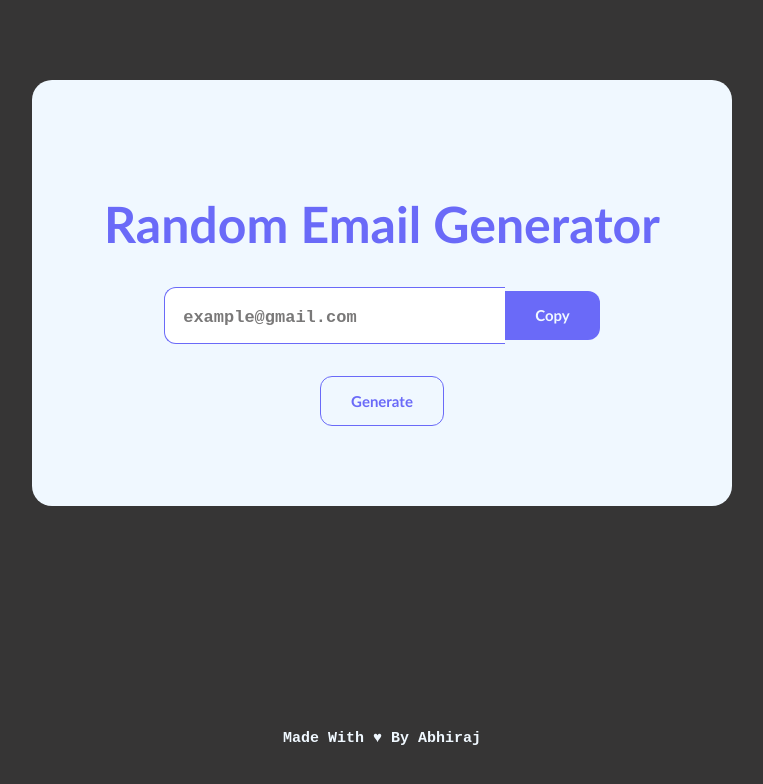
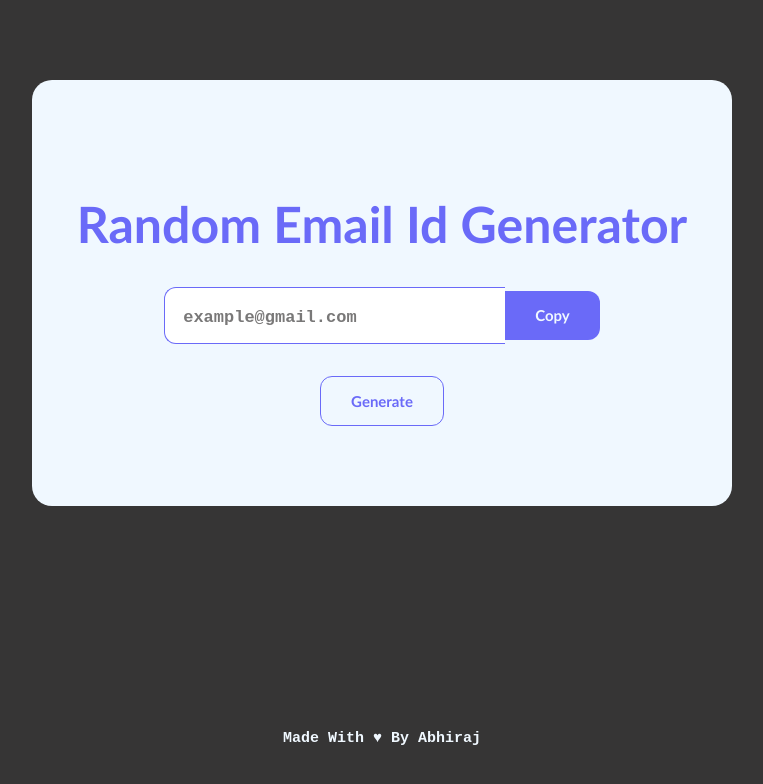
Before and after one commit to Abhiraj05/Random-Email-id-Generator, a React (Vite) app: page / in a window 1280 px wide. Shown: the top 784 px of the page, without its empty margins (258-1021 px from the left). Built offline with nearby package versions, Linux system fonts and the light colour scheme.

Commit message:
Update App.jsx

```diff
--- a/src/App.jsx
+++ b/src/App.jsx
@@ -27,7 +27,7 @@ function App() {
     <>
 
       <div id="container">
-        <h1 id='heading'>random email generator</h1>
+        <h1 id='heading'>random email id generator</h1>
         <div id="searchbox">
           <input
             placeholder="example@gmail.com"
```
